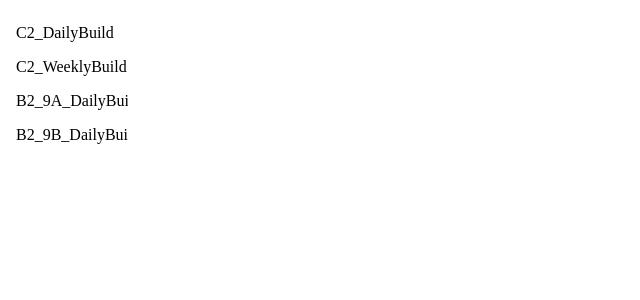
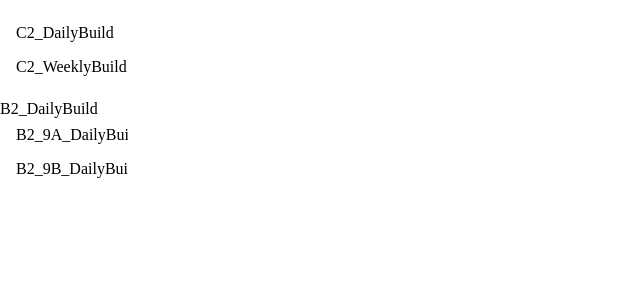
Before and after one commit to wuyou1102/BSP, a Django app: template Server/CommonRequest/templates/NavigationBar.html in a window 1280 px wide. Shown: the top 300 px of the page, without its empty margins (0-640 px from the left). Run offline with Django 3.2, Linux system fonts and the light colour scheme; the template is opened without the code that fills it, so the values that code supplies are empty.

Commit message:
Update NavigationBar.html

```diff
--- a/Server/CommonRequest/templates/NavigationBar.html
+++ b/Server/CommonRequest/templates/NavigationBar.html
@@ -1,7 +1,8 @@
-<!DOCTYPE html PUBLIC "-//W3C//DTD XHTML 1.0 Transitional//EN" "http://www.w3.org/TR/xhtml1/DTD/xhtml1-transitional.dtd">
+<!DOCTYPE html PUBLIC "-//W3C//DTD XHTML 1.0 Transitional//EN"
+        "http://www.w3.org/TR/xhtml1/DTD/xhtml1-transitional.dtd">
 <html xmlns="http://www.w3.org/1999/xhtml">
 <head>
-<style type="text/css">
+    <style type="text/css">
     body {
         margin: 0;
     }
@@ -21,6 +22,14 @@
         padding: 8px 0 8px 16px;
         text-decoration: none;
     }
+    li  p{
+                    display: inline-block;
+                    width: 0px;
+                    height: 0px;
+                    border-left: 5px solid transparent;
+                    border-right: 5px solid transparent;
+                    border-top: 5px solid#2f2f2f;
+                      }
 
     li a.active {
         background-color: #4CAF50;
@@ -31,16 +40,22 @@
         background-color: #555;
         color: white;
     }
-</style>
-<meta http-equiv="Content-Type" content="text/html; charset=utf-8" />
+
+
+
+    </style>
+    <meta http-equiv="Content-Type" content="text/html; charset=utf-8"/>
 </head>
-<body >
- <div>
+<body>
+<div>
     <ul>
-      <li><a id="C2_DailyBuild" href="/C2_DailyBuild">C2_DailyBuild</a></li>
-      <li><a id="C2_WeeklyBuild" href="/C2_WeeklyBuild">C2_WeeklyBuild</a></li>
-      <li><a id="B2_9A_DailyBuild" href="/B2_9A_DailyBuild">B2_9A_DailyBuild</a></li>
-      <li><a id="B2_9B_DailyBuild" href="/B2_9B_DailyBuild">B2_9B_DailyBuild</a></li>
+        <li><a id="C2_DailyBuild" href="/C2_DailyBuild">C2_DailyBuild</a></li>
+        <li><a id="C2_WeeklyBuild" href="/C2_WeeklyBuild">C2_WeeklyBuild</a></li>
+        <span><p></p>B2_DailyBuild</span>
+        <ul>
+            <li><a id="9A" href="/B2_DailyBuild/9A">B2_9A_DailyBuild</a></li>
+            <li><a id="9B" href="/B2_DailyBuild/9B">B2_9B_DailyBuild</a></li>
+        </ul>
     </ul>
 </div>
 
```
